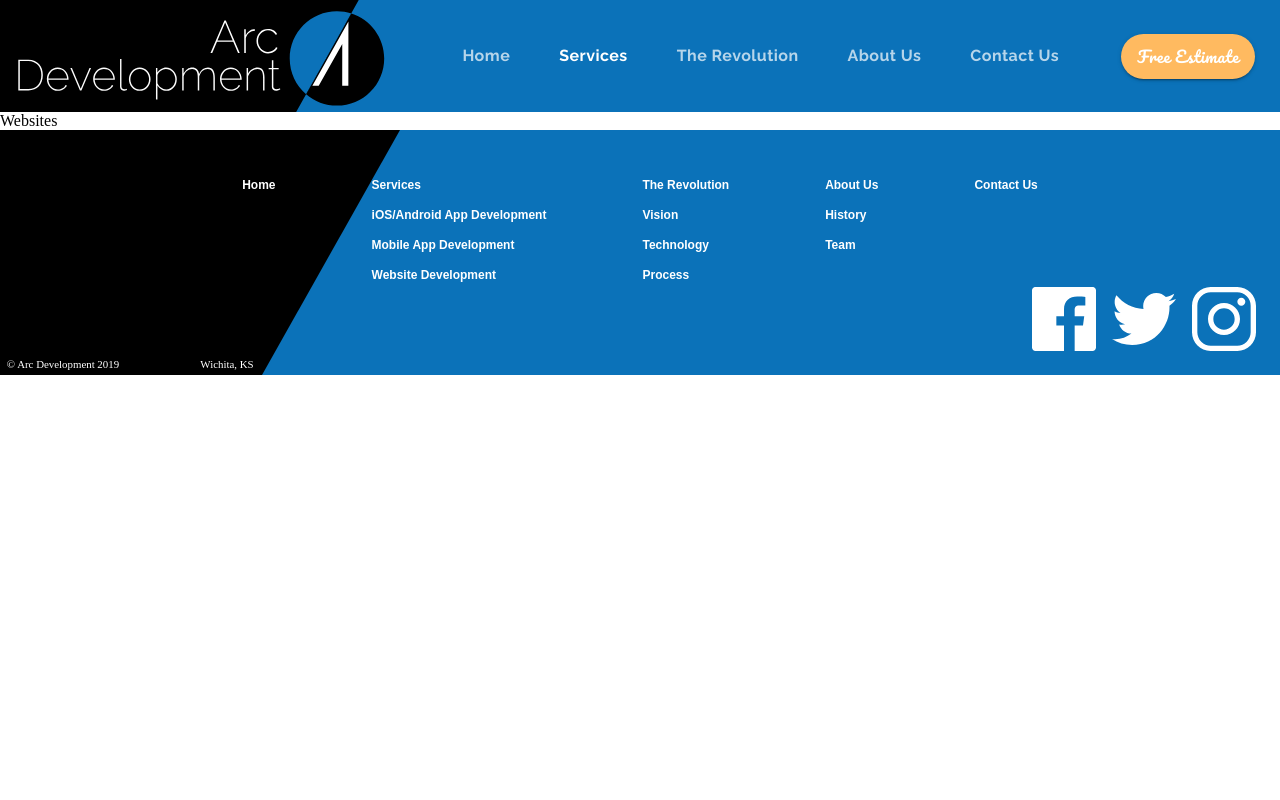
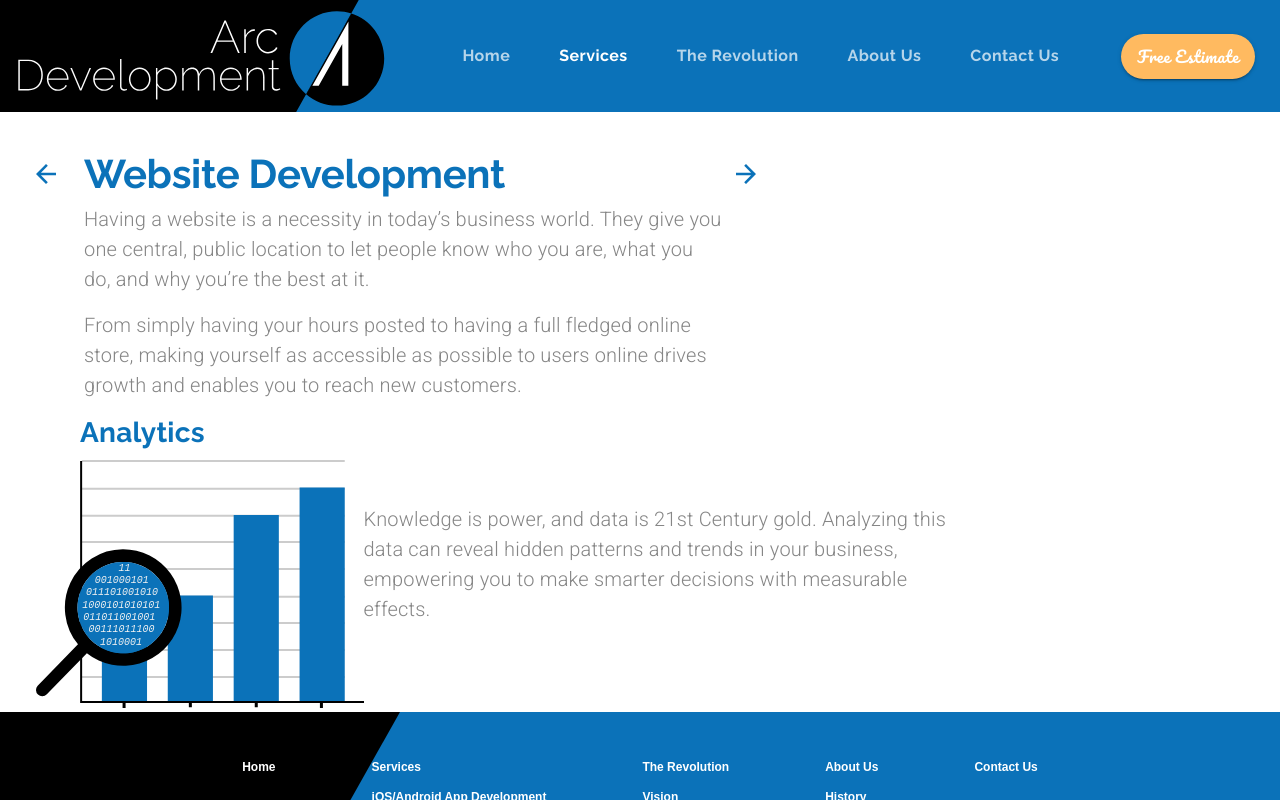
Before and after one commit to jeromeski/aceevolution, a React (Create React App) app: page /websites in a window 1280 px wide. Shown: the top 800 px of the page. Built offline with nearby package versions, Linux system fonts and the light colour scheme.

Commit message:
Website Dev Page - Setup

```diff
--- a/src/components/App.js
+++ b/src/components/App.js
@@ -8,6 +8,7 @@
 import Services from './Services';
 import CustomSoftware from './CustomSoftware';
 import MobileApps from './MobileApps';
+import Websites from './Websites';
 
 function App() {
   const [selectedIndex, setSelectedIndex] = useState(0);
@@ -66,7 +67,13 @@
               />
             )}
           />
-          <Route exact path='/websites' component={() => <div>Websites</div>} />
+          <Route exact path='/websites' render={props => (
+            <Websites
+              {...props}
+              setValue={setValue}
+              setSelectedIndex={setSelectedIndex}
+            />
+          )} />
           <Route
             exact
             path='/revolution'
--- /dev/null
+++ b/src/components/Websites.js
@@ -0,0 +1,143 @@
+import React from 'react';
+import { Link } from 'react-router-dom';
+import { makeStyles, useTheme } from '@material-ui/core/styles';
+import {
+  Grid,
+  IconButton,
+  Typography,
+  useMediaQuery,
+  Hidden
+} from '@material-ui/core';
+import backArrow from '../assets/backArrow.svg';
+import forwardArrow from '../assets/forwardArrow.svg';
+import analytics from '../assets/analytics.svg';
+import seo from '../assets/seo.svg';
+import outreach from '../assets/outreach.svg';
+import ecommerce from '../assets/ecommerce.svg';
+
+
+const useStyles = makeStyles(theme => ({
+  heading: {
+    maxWidth: '40em'
+  },
+  arrowContainer: {
+    marginTop: '0.5em'
+  },
+  rowContainer: {
+    paddingLeft: '5em',
+    paddingRight: '5em',
+    [theme.breakpoints.down('sm')]: {
+      paddingLeft: '1.5em',
+      paddingRight: '1.5em'
+    }
+  },
+  itemContainer: {
+    maxWidth: '40em'
+  },
+  paragraphContainer: {
+    maxWidth: '30em'
+  }
+}));
+
+const Websites = props => {
+  const classes = useStyles();
+  const theme = useTheme();
+  const matchesMD = useMediaQuery(theme.breakpoints.down('md'));
+  const matchesXS = useMediaQuery(theme.breakpoints.down('xs'));
+
+  return (
+    <Grid container direction='column'>
+      <Grid item container>
+        <Grid
+          item
+          container
+          direction='row'
+          justify={matchesMD ? 'center' : undefined}
+          className={classes.rowContainer}
+          style={{ marginTop: matchesXS ? '1em' : '2em' }}>
+          <Hidden mdDown>
+            <Grid
+              item
+              className={classes.arrowContainer}
+              style={{ marginRight: '1em', marginLeft: '-3.5em' }}>
+              <IconButton
+                component={Link}
+                style={{ backgroundColor: 'transparent' }}
+                to='/mobileapps'
+                onClick={() => {
+                  props.setSelectedIndex(2);
+                }}>
+                <img
+                  src={backArrow}
+                  alt='Back to iOS/Android Apps Development page'
+                />
+              </IconButton>
+            </Grid>
+          </Hidden>
+          <Grid item container direction='column' className={classes.heading}>
+            <Grid item>
+              <Typography variant='h2' align={matchesMD ? 'center' : undefined}>
+                Website Development
+              </Typography>
+            </Grid>
+            <Grid item>
+              <Typography
+                variant='body1'
+                paragraph
+                align={matchesMD ? 'center' : undefined}>
+                Having a website is a necessity in today’s business world. They
+                give you one central, public location to let people know who you
+                are, what you do, and why you’re the best at it.
+              </Typography>
+              <Typography
+                variant='body1'
+                paragraph
+                align={matchesMD ? 'center' : undefined}>
+                From simply having your hours posted to having a full fledged
+                online store, making yourself as accessible as possible to users
+                online drives growth and enables you to reach new customers.
+              </Typography>
+            </Grid>
+          </Grid>
+          <Hidden mdDown>
+            <Grid item className={classes.arrowContainer}>
+              <IconButton
+                style={{ background: 'transparent' }}
+                component={Link}
+                to='/services'
+                onClick={() => {
+                  props.setSelectedIndex(0);
+                }}>
+                <img src={forwardArrow} alt='Forward to Services page' />
+              </IconButton>
+            </Grid>
+          </Hidden>
+        </Grid>
+      </Grid>
+      {/* Start of 2nd row*/}
+      <Grid item container direction='row' alignItems='center' className={classes.rowContainer}>
+        <Grid item>
+          <Grid container direction='column'>
+            <Grid item>
+                <Typography variant='h4' gutterBottom>
+                  Analytics
+                </Typography>
+            </Grid>
+            <Grid item>
+                <img src={analytics} alt="graph with magnifying glass revealing 1\'s and 0\'s"
+                style={{marginLeft: '-2.75em'}}
+                />
+            </Grid>
+          </Grid>
+        </Grid>
+        <Grid item>
+          <Typography variant='body1' className={classes.paragraphContainer}> Knowledge is power, and data is 21st Century gold. Analyzing this data can reveal hidden patterns and trends in your business, empowering you to make smarter decisions with measurable effects.
+            </Typography>
+        </Grid>
+      </Grid>
+      {/* End of 2nd row*/}
+    </Grid>
+  );
+};
+
+export default Websites;
```
